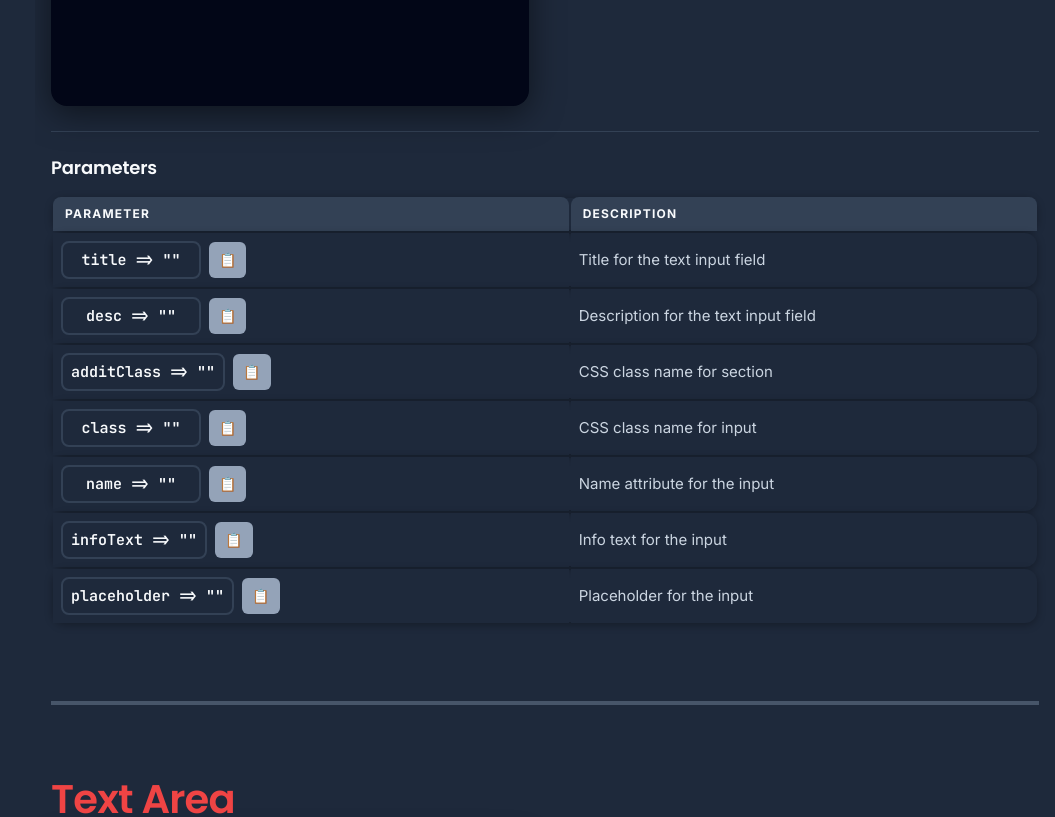
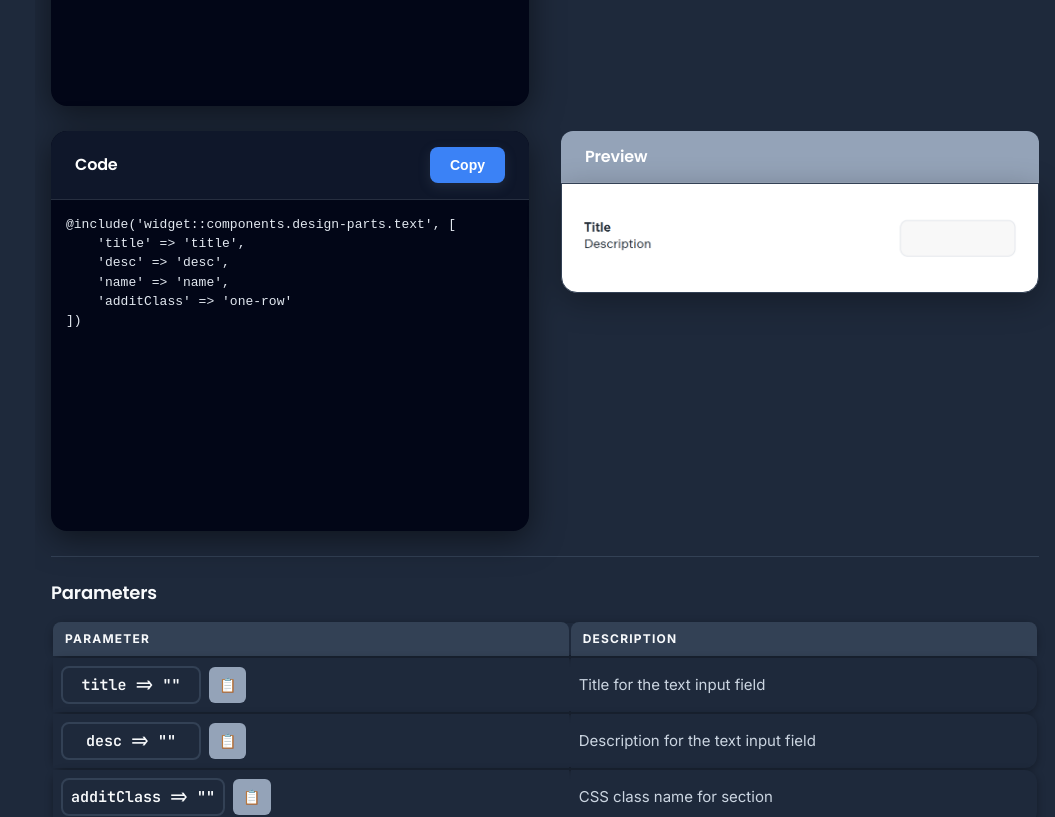
Before and after one commit to OrestTiny/component-dashboard, a React (Create React App) app: page / in a window 1280 px wide. Shown: the part 3500-4317 px from the top of the page, without its empty margins (225-1280 px from the left). Built offline with nearby package versions, Linux system fonts and the light colour scheme.

Commit message:
Refactor image rendering in ComponentSection to support multiple images; update styles for body margins and border-radius; fix syntax error in colorPicker.js; remove unused import in index.js; enhance textInputData with additional image and code snippet.

```diff
--- a/src/assets/styles.css
+++ b/src/assets/styles.css
@@ -608,6 +608,16 @@ body {
   display: flex;
   align-items: center;
   justify-content: center;
+
+  &:not(:first-of-type) {
+    margin-top: 16px;
+    border-radius: 16px;
+  }
+
+  &:nth-child(2) {
+    margin-top: 0;
+    border-radius: 0 0 16px 16px;
+  }
 }
 
 .image-section-half .image-container:hover {
--- a/src/components/ComponentSection.js
+++ b/src/components/ComponentSection.js
@@ -70,6 +70,20 @@ const ComponentSection = ({ component, isLast }) => {
               <div className="image-header">
                 <h4>Preview</h4>
               </div>
+
+                {Array.isArray(section.image) ? (
+                  section.image.map((img, index) => (
+                    <div className="image-container">
+                    <img
+                      key={index}
+                      src={img}
+                      alt={`${component.name} - ${section.title}`}
+                      className="component-image"
+                      loading="lazy"
+                    />
+                    </div>
+                  ))
+                ) : (
                   <div className="image-container">
                     <img
                       src={section.image}
@@ -78,6 +92,8 @@ const ComponentSection = ({ component, isLast }) => {
                       loading="lazy"
                     />
                   </div>
+                )}
+
             </div>
           </div>
         </div>
--- a/src/data/colorPicker.js
+++ b/src/data/colorPicker.js
@@ -25,7 +25,7 @@ export const colorPickerData = {
       code: `
 @include('widget::components.design-parts.color', [
     'color_class' => 'class',
-    'key' => 'key,
+    'key' => 'key',
     'hide_heading' => true
 ])
     `
--- a/src/data/index.js
+++ b/src/data/index.js
@@ -11,7 +11,6 @@ import { headingWidgetData } from './headingWidget';
 import { spacingData } from './spacing';
 import { fontFamilySectionData } from './fontFamilySection';
 import { borderSectionData } from './borderSection';
-import { borderSectionTabsData } from './borderSectionTabs';
 import { chooseProductData } from './chooseProduct';
 import { repeaterData } from './repeater';
 import { designAccordionSectionData } from './designAccordionSection';
@@ -69,7 +68,6 @@ export {
   fontFamilySectionData,
   borderSectionData,
   designAccordionSectionData,
-  borderSectionTabsData,
   chooseProductData,
   repeaterData,
   columnsData,
--- a/src/data/textInput.js
+++ b/src/data/textInput.js
@@ -57,5 +57,17 @@ export const textInputData = {
 ])
     `
     },
+    {
+      id: '3',
+      image: `${process.env.PUBLIC_URL}/assets/images/textInput/3.png`,
+      code: `
+@include('widget::components.design-parts.text', [
+    'title' => 'title',
+    'desc' => 'desc',
+    'name' => 'name',
+    'additClass' => 'one-row'
+])
+    `
+    },
   ]
 };
```
Also changed, not shown: public/assets/images/textInput/3.png (added). Lines whose indentation alone changed are shown as unchanged.
